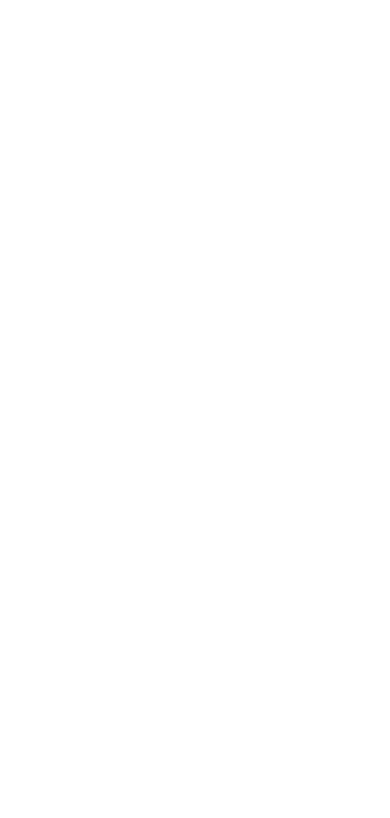
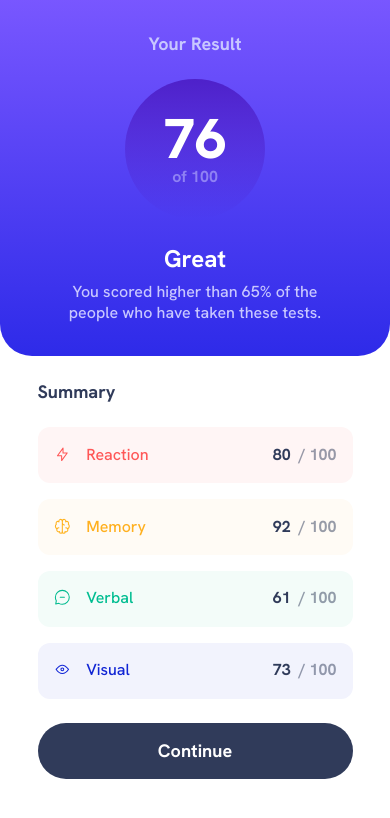
Before and after one commit to tomduranti/result_summary_component, a React (Vite) app: page / in a window 390 px wide. Shown: the top 818 px of the page. Built offline with nearby package versions, Linux system fonts and the light colour scheme.

Commit message:
Complete mobile design

```diff
--- a/src/App.jsx
+++ b/src/App.jsx
@@ -1,11 +1,16 @@
-import { useState } from 'react'
+import { useState } from 'react';
+
+import "./sass/main.scss"
+
+import ResultSection from './components/organisms/ResultSection/ResultSection';
+import SummarySection from './components/organisms/SummarySection/SummarySection';
 
 function App() {
-  const [count, setCount] = useState(0)
-
   return (
-    <>
-    </>
+    <div className="result_container">
+      <ResultSection />
+      <SummarySection />
+    </div>
   )
 }
 
--- a/src/components/atoms/Button/_Button.scss
+++ b/src/components/atoms/Button/_Button.scss
@@ -18,7 +18,7 @@
     z-index: 1;
 
     &::after {
-        background: var.$gradient_1;
+        background: var.$gradient_2;
         @include mix.transition(.3s, ease-in-out, opacity);
         opacity: 0;
         position: absolute;
--- a/src/components/organisms/SummarySection/_SummarySection.scss
+++ b/src/components/organisms/SummarySection/_SummarySection.scss
@@ -2,6 +2,7 @@
 @use "sass:map";
 
 .summary_section {
+    inline-size: 100%;
     max-inline-size: calc(map.get(var.$spacing, 80) * 4 - map.get(var.$special_spacing, 5));
 
     display: flex;
--- a/src/sass/base/_base.scss
+++ b/src/sass/base/_base.scss
@@ -0,0 +1,11 @@
+@use "../abstract/variables" as var;
+@use "sass:map";
+
+.result_container {
+    display: flex;
+    flex-direction: column;
+
+    gap: map.get(var.$spacing, 24);
+
+    margin-block-end: calc(map.get(var.$spacing, 32) - map.get(var.$special_spacing, 2));
+}
```
